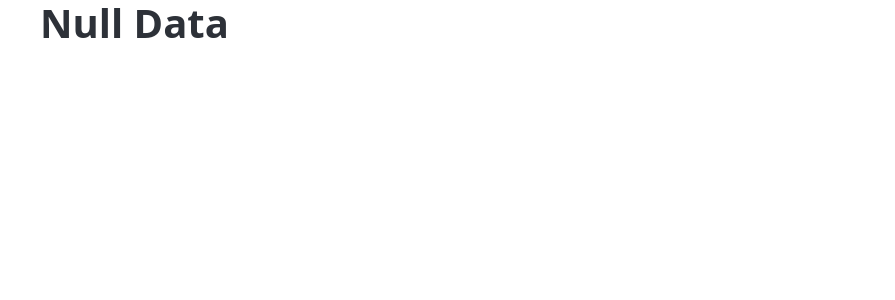
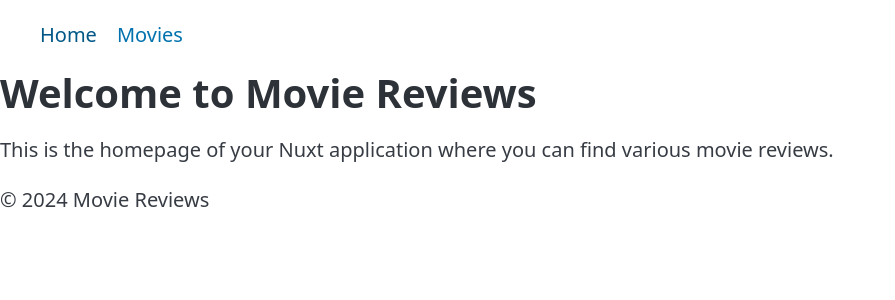
Before and after one commit to vickydeso/review-site, a Nuxt app in the folder nuxt-app/: page / in a window 1280 px wide. Shown: the top 300 px of the page, without its empty margins (0-895 px from the left). Built offline with nearby package versions, Linux system fonts and the light colour scheme; no server answers.

Commit message:
navigation

```diff
--- a/nuxt-app/app.vue
+++ b/nuxt-app/app.vue
@@ -1,15 +1,20 @@
 <template>
   <div>
     <header class="container">
-
+      <nav>
+        <ul>
+          <li><NuxtLink to="/">Home</NuxtLink></li>
+          <li><NuxtLink to="/movielist">Movies</NuxtLink></li>
+        </ul>
+      </nav>
     </header>
 
-    <main class="container">
-      <Suspense>
-          <MovieList v-if="data" :movies="data" />
-          <h1 v-else>Null Data</h1>
-      </Suspense>
-    </main>
+      <NuxtPage>
+        <main class="container">
+          <!-- <MovieList v-if="data" :movies="data" />
+          <h1 v-else>Null Data</h1> -->
+        </main>
+      </NuxtPage>
 
     <footer class="container">
 
@@ -19,4 +24,9 @@
 
 <script setup>
   const { data } = await useFetch('https://review-site-txzr.onrender.com/api/movies?populate=imgURL')
+
 </script>
+
+<style scoped>
+
+</style>
--- a/nuxt-app/components/MovieList.vue
+++ /dev/null
@@ -1,31 +0,0 @@
-<template>
-  <div class="movie-list">
-    <ul>
-      <li v-for="movie in movies" :key="movie.id" class="movie-item">
-        <div class="movie-item-info">
-          <h2>{{ movie.attributes.title }}</h2>
-          <p>{{ movie.attributes.description }}</p>
-        </div>
-        <div class="movie-item-img">
-            <img :src="getImgUrl(movie)" :alt="movie.attributes.title">
-        </div>
-      </li>
-    </ul>
-  </div>
-</template>
-
-<script setup>
-  const props = defineProps({
-    movies: Object
-  });
-
-  const BASE_URL = 'https://review-site-txzr.onrender.com/';
-
-  const getImgUrl = (movie) => {
-    return BASE_URL + movie.attributes.imgURL.data.attributes.formats.small.url;
-};
-</script>
-
-
-<style scoped>
-</style>
```
Also changed, not shown: nuxt-app/pages/MovieList.vue (indentation only), nuxt-app/pages/index.vue (line endings or trailing spaces).
